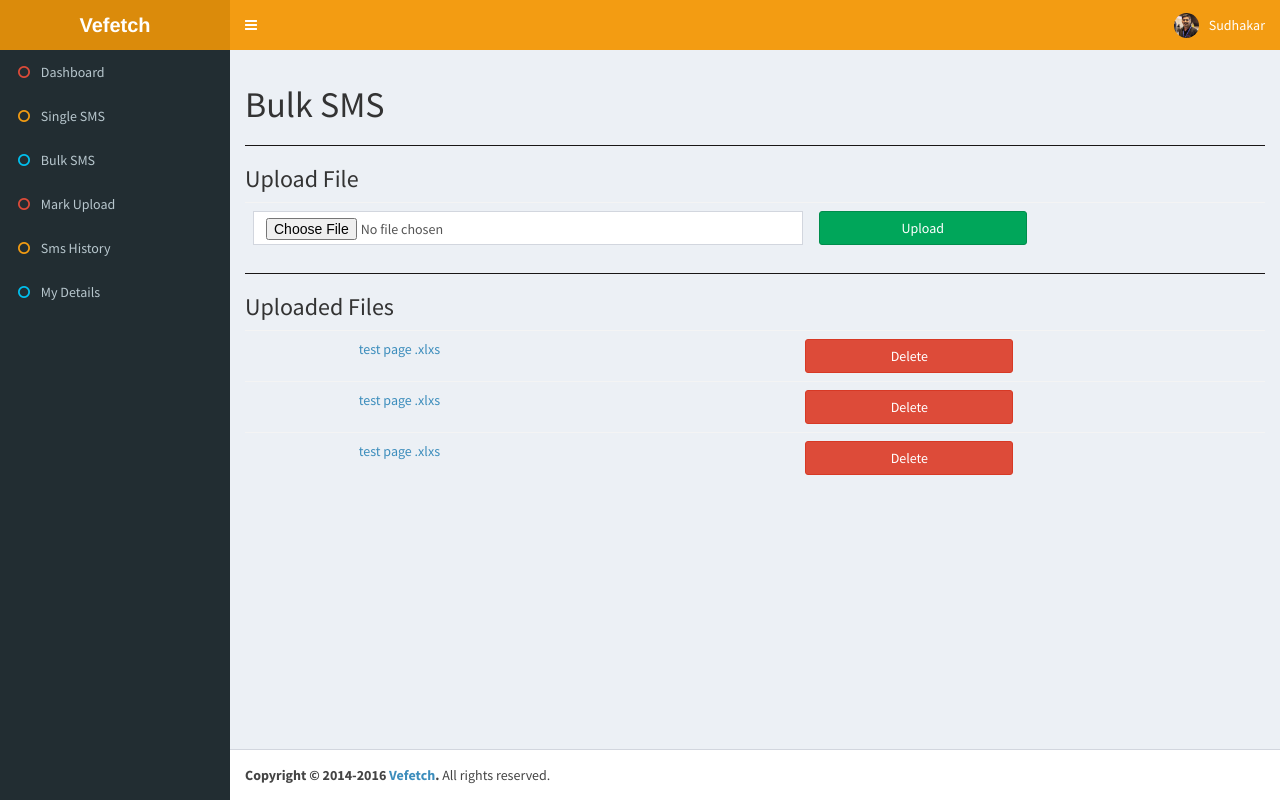
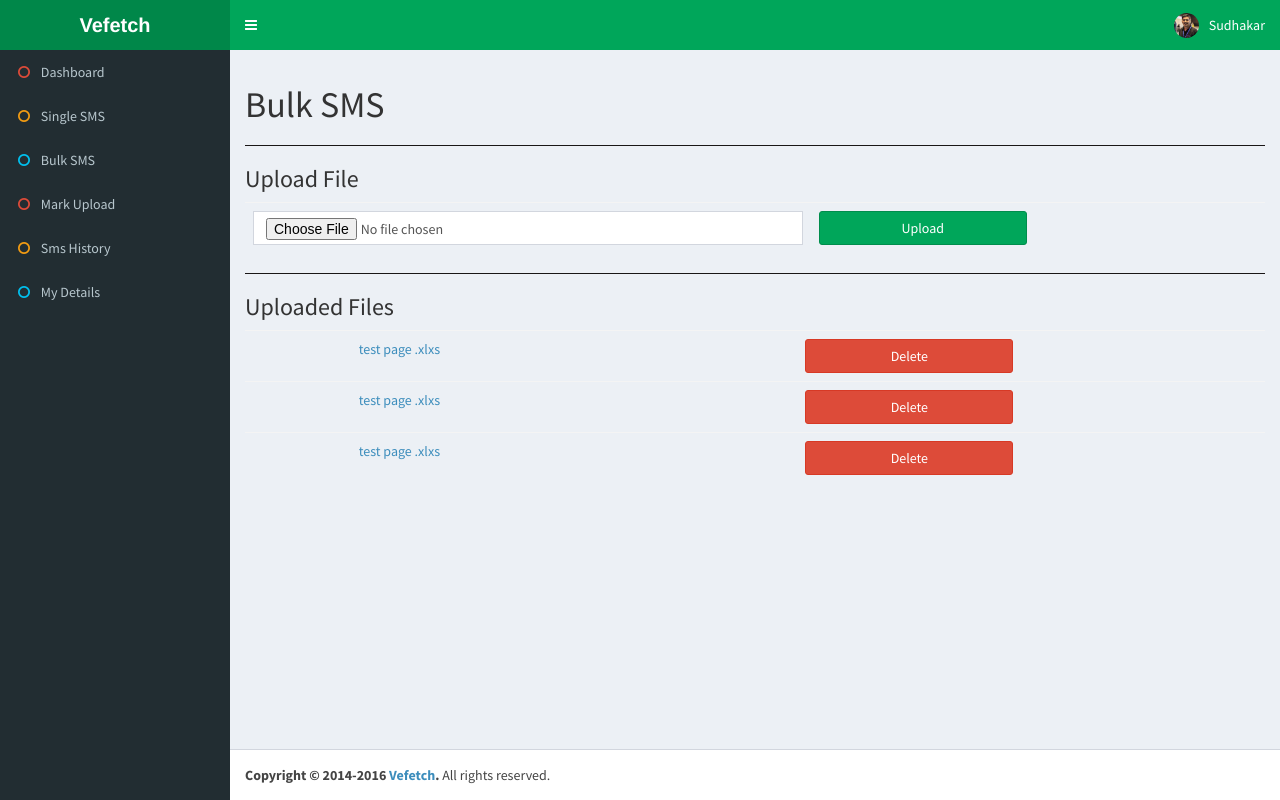
Before and after one commit to Vefetch-Technologies/SMS-API, a PHP site: page /bulk_sms.php in a window 1280 px wide. Run offline with PHP 8.4, Linux system fonts and the light colour scheme; some libraries are stand-ins or nearby versions.

Commit message:
theme changed

```diff
--- a/view/header.php
+++ b/view/header.php
@@ -11,7 +11,7 @@
   <link rel="stylesheet" href="../css/_all-skins.min.css">
 <script src="../js/jquery-2.2.3.min.js"></script>
 </head>
-<body class="hold-transition skin-yellow sidebar-mini">
+<body class="hold-transition skin-green sidebar-mini">
 <div class="wrapper">
   <!-- header -->
   <header class="main-header">
```
